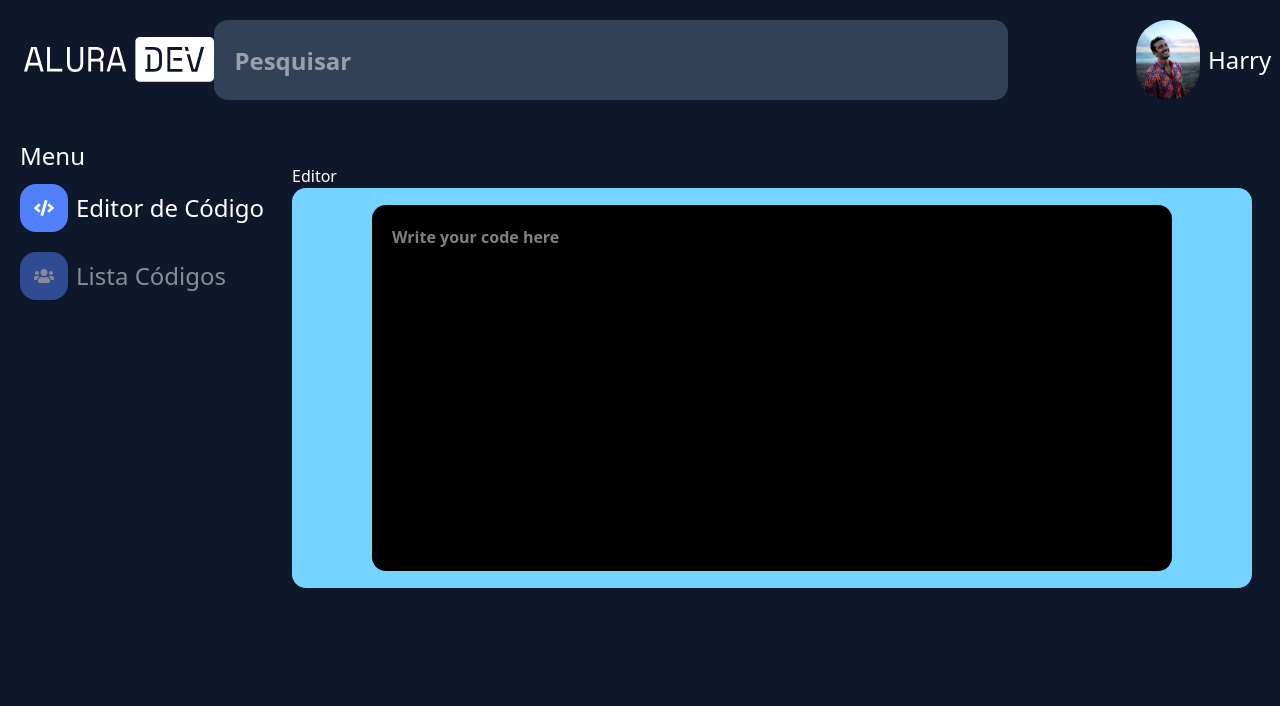
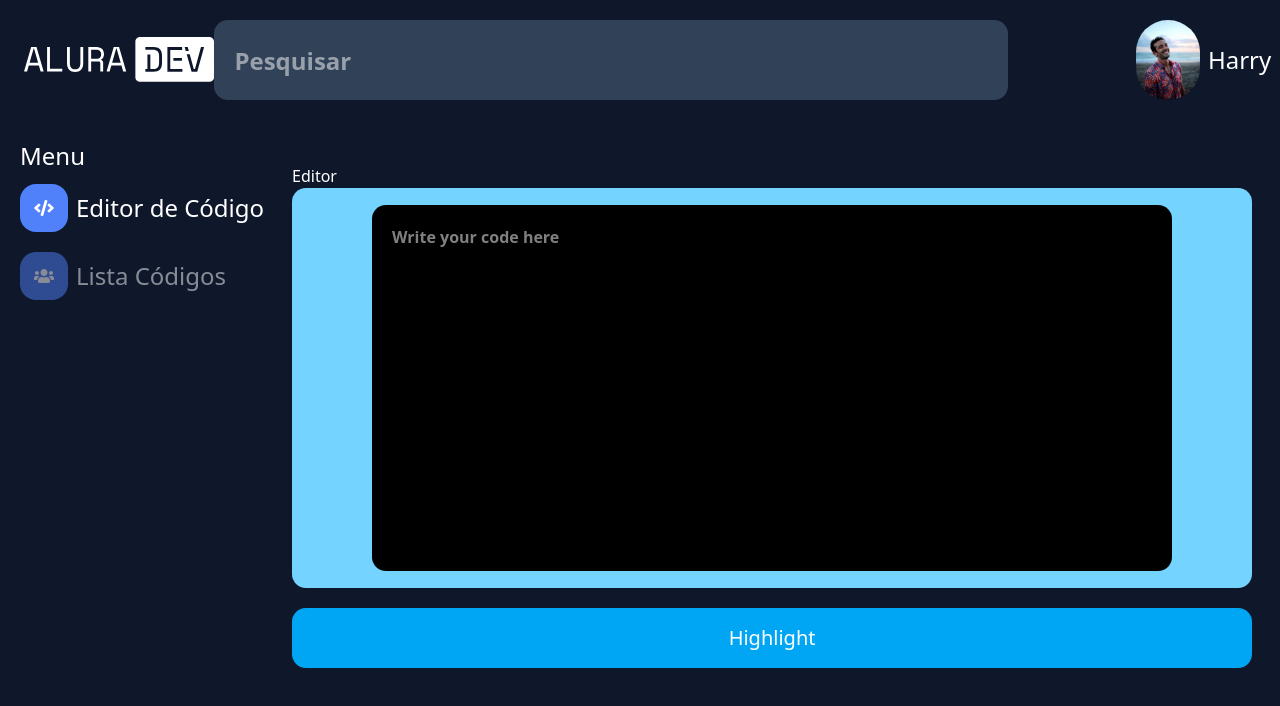
Before and after one commit to Fell0w-Sch0l4r/alura-dev, a React (Vite) app: page / in a window 1280 px wide. Shown: the top 706 px of the page. Built offline with nearby package versions, Linux system fonts and the light colour scheme.

Commit message:
add highlight button

```diff
--- a/src/components/CodeInput.tsx
+++ b/src/components/CodeInput.tsx
@@ -1,5 +1,6 @@
 function CodeInput() {
 	return (
+		<>
 		<div className=" bg-sky-300 rounded-xl h-100 flex items-center justify-center ">
 			<div className="bg-black w-10/12 h-11/12 rounded-xl  p-5">
 				<textarea
@@ -10,6 +11,10 @@ function CodeInput() {
 				></textarea>
 			</div>
 		</div>
+
+		<button className="rounded-xl w-full h-15 mt-5 bg-sky-500 active:bg-sky-700 text-xl">Highlight</button>
+		</>
+
 	);
 }
 
```
